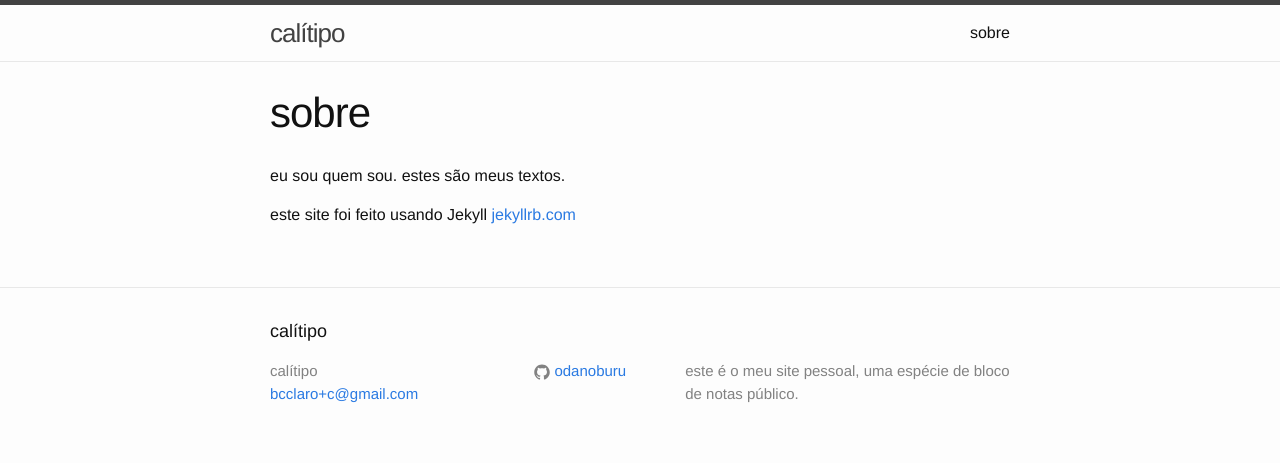
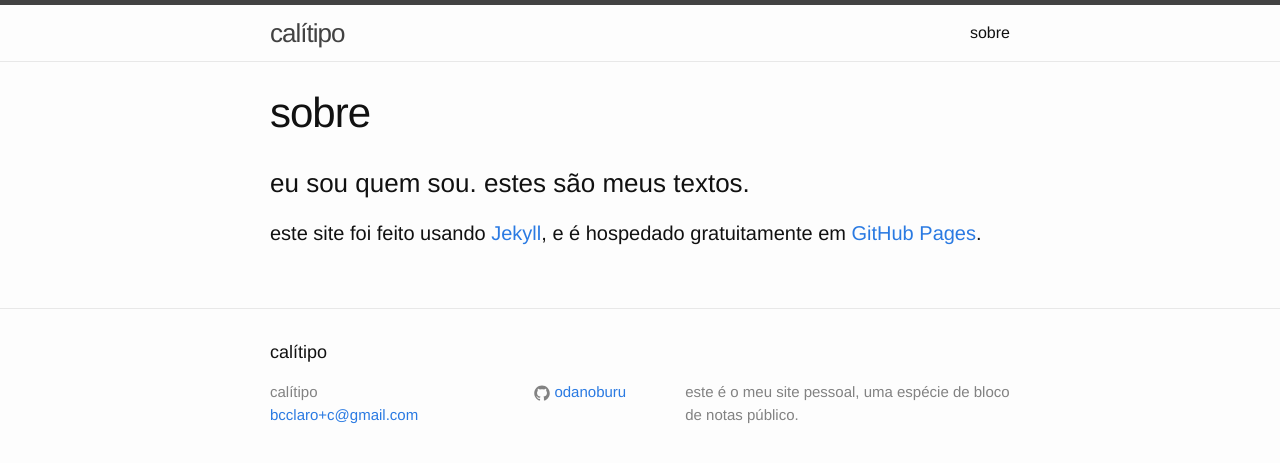
Before and after one commit to odanoburu/odanoburu.github.io, a Jekyll site: the page built from about.md, in a window 1280 px wide. Shown: the top 463 px of the page. Built offline with Jekyll 4.4.1, drawn with Linux system fonts in a browser that asks for light colours.

Commit message:
corrigindo links

```diff
--- a/about.md
+++ b/about.md
@@ -4,6 +4,6 @@ title: sobre
 permalink: /sobre/
 ---
 
-eu sou quem sou.  estes são meus textos.
+### eu sou quem sou.  estes são meus textos.
 
-este site foi feito usando Jekyll [jekyllrb.com](http://jekyllrb.com/)
+#### este site foi feito usando [Jekyll](http://jekyllrb.com/), e é hospedado gratuitamente em [GitHub Pages](https://pages.github.com/).
```
